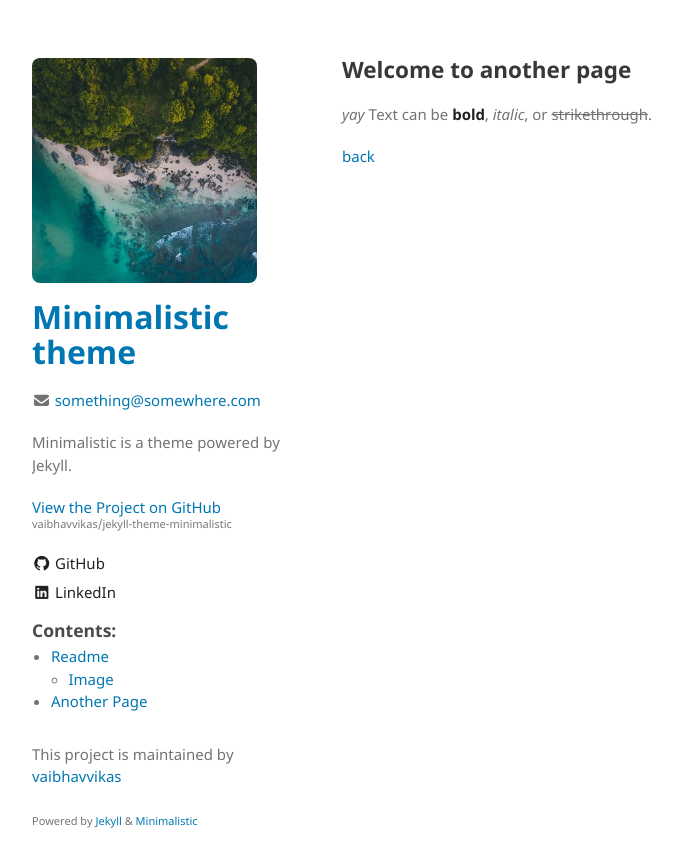
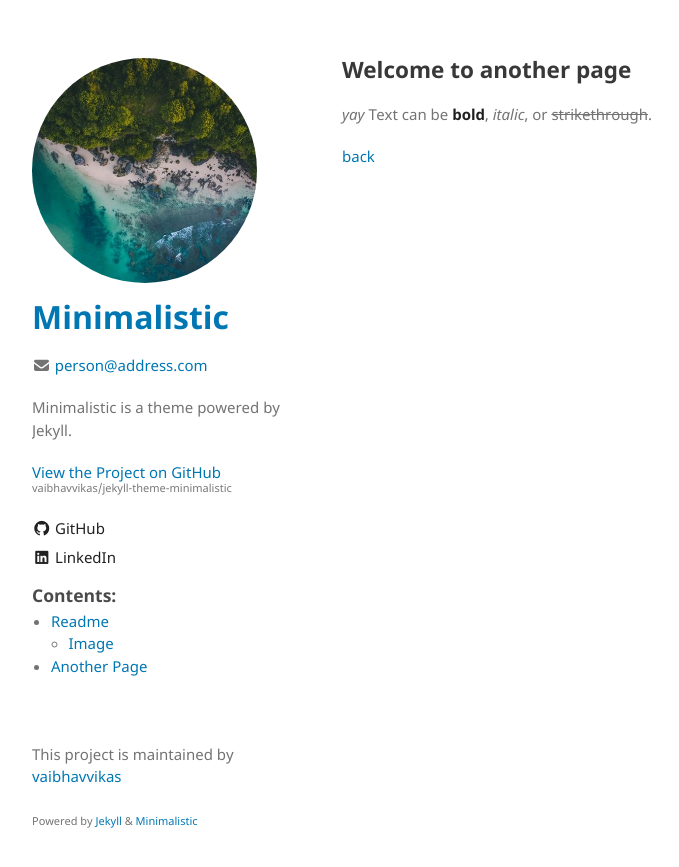
Before and after one commit to vaibhavvikas/jekyll-theme-minimalistic, a Jekyll site: the page built from another-page.md, in a window 1280 px wide. Shown: the top 867 px of the page, without its empty margins (178-857 px from the left). Built offline with Jekyll 4.4.1, drawn with Linux system fonts in a browser that asks for light colours; our own code applies the rules of GitHub Pages for plain Markdown files.

Commit message:
Various bug fixes and features
1. Added Mobile View
2. Remove <style scoped> as its no longer supported.
3. Added smooth scrolling to sections.
4. Changed logo from square to circle.
5. Refactored Code

```diff
--- a/_config.yml
+++ b/_config.yml
@@ -1,6 +1,6 @@
-title: Minimalistic theme
+title: Minimalistic
 logo: /assets/img/logo.jpg
-email: something@somewhere.com
+email: person@address.com
 description: Minimalistic is a theme powered by Jekyll.
 favicon: true
 color-scheme: auto
--- /dev/null
+++ b/_includes/mobile.html
@@ -0,0 +1,25 @@
+<div class="link-wrapper-mobile" id="link-wrapper-mobile">
+    {% if site.platforms %}
+    {%- for platform in site.platforms %}
+    <nobr><a href="{{ platform.link }}" rel="me">{{ platform.icon }}&nbsp;{{ platform.name }}</a>
+    {%- unless forloop.last %}<span style="margin-left: 6px;"></span>{% endunless %}</nobr>
+    {%- endfor %}
+    {% endif %}
+
+    {% if site.navigation %}
+    <h3 class="sidebar-h3">Contents:</h3>
+    <ul class="content">
+    {%- for item in site.navigation %}
+      <li><a href="{{ item.link }}">{{ item.name }}</a>
+          {% if item.sublist %}
+          <ul class="sublist">
+              {%- for subitem in item.sublist %}
+              <li><a href="{{ subitem.link }}">{{ subitem.name }}</a></li>
+              {%- endfor %}
+          </ul>
+          {% endif %}
+      </li>
+    {%- endfor %}
+    </ul>
+    {% endif %}
+</div>
--- a/_includes/sidebar.html
+++ b/_includes/sidebar.html
@@ -1,34 +1,4 @@
 <div class="link-wrapper">
-  <style scoped>
-    h3 {
-        margin: 1em 0 0.25em 0;
-    }
-
-    ul.link a {
-      color:var(--clr-h1-and-bold);
-      text-decoration:none;
-    }
-
-    ul.link a:hover, a:focus {
-      color: var(--clr-a-text-hvr);
-    }
-
-    ul.content {
-      margin-left: -1.4em;
-    }
-
-    ul.content a:hover, a:focus {
-      text-decoration: underline;
-    }
-
-    .sublist {
-      margin: 0 0 0;
-    }
-
-    ul.sublist {
-      margin-left: -1.5em;
-    }
-  </style>
   {% if site.platforms %}
   <ul class="link">
     {%- for platform in site.platforms %}
@@ -38,7 +8,7 @@
   {% endif %}
 
   {% if site.navigation %}
-  <h3>Contents:</h3>
+  <h3 class="sidebar-h3">Contents:</h3>
   <ul class="content">
   {%- for item in site.navigation %}
     <li><a href="{{ item.link }}">{{ item.name }}</a>
--- a/_layouts/default.html
+++ b/_layouts/default.html
@@ -23,6 +23,7 @@
         <header>
           {%- include header.html -%}
         </header>
+        {% include mobile.html %}
         <div class="sidebar-footer">
           {%- include footer.html -%}
         </div>
--- a/_sass/jekyll-theme-minimalistic.scss
+++ b/_sass/jekyll-theme-minimalistic.scss
@@ -1,6 +1,10 @@
 @import "fonts";
 @import "colors";
 @import "rouge-github";
+
+html {
+  scroll-behavior: smooth;
+}
 
 body {
   background-color: var(--clr-bg);
@@ -59,14 +63,39 @@ a:hover small {
   text-decoration: underline;
 }
 
+ul.link a {
+  color:var(--clr-h1-and-bold);
+  text-decoration:none;
+}
+
+ul.link a:hover, a:focus {
+  color: var(--clr-a-text-hvr);
+}
+
+ul.content {
+  margin-left: -1.4em;
+}
+
+ul.content a:hover, a:focus {
+  text-decoration: underline;
+}
+
+.sublist {
+  margin: 0 0 0;
+}
+
+ul.sublist {
+  margin-left: -1.5em;
+}
+
 p.link {
   margin:0 0 4px;
 }
 
 ul.link {
-  list-style-type: none; /* Remove bullets */
-  margin: 0; /* To remove default bottom margin */
-  padding: 0.4px; /* To remove default left padding */
+  list-style-type: none;
+  margin: 0;
+  padding: 0.4px;
 }
 
 ul.link li + li {
@@ -75,6 +104,10 @@ ul.link li + li {
 
 ul.link:last-child {
   margin-bottom: 6px;
+}
+
+.link-wrapper-mobile {
+  display: none !important;
 }
 
 .wrapper {
@@ -210,6 +243,19 @@ hr {
   flex-basis: content;
 }
 
+.sidebar-h3 {
+  margin: 1em 0 0.25em 0;
+}
+
+#link-wrapper-mobile a {
+  color:var(--clr-h1-and-bold);
+  text-decoration:none;
+}
+
+#link-wrapper-mobile a:hover, a:focus {
+  color: var(--clr-a-text-hvr);
+}
+
 
 @media print, screen and (max-width: 960px) {
 
@@ -233,6 +279,29 @@ hr {
 }
 
 @media print, screen and (max-width: 720px) {
+  body {
+    word-wrap:break-word;
+  }
+
+  header {
+    padding:0;
+    overflow-x: hidden;
+  }
+
+  header ul, header p.view {
+    position:static;
+  }
+  .link-wrapper {
+    display: none !important;
+  }
+
+  .link-wrapper-mobile {
+    display:block !important;
+  }
+
+  .link-wrapper-mobile {
+    margin-bottom: 20px;
+  }
 
   .sidebar {
     float: none;
@@ -264,10 +333,6 @@ hr {
     overflow-x: hidden;
   }
 
-  header {
-    padding-right:320px;
-  }
-
   section {
     border:1px solid var(--clr-splitter-blockquote-and-section);
     border-width:1px 0;
@@ -286,21 +351,6 @@ hr {
 
   .logo {
     display: none !important;
-  }
-}
-
-@media print, screen and (max-width: 720px) {
-  body {
-    word-wrap:break-word;
-  }
-
-  header {
-    padding:0;
-    overflow-x: hidden;
-  }
-
-  header ul, header p.view {
-    position:static;
   }
 
   pre, code {
--- a/assets/css/style.scss
+++ b/assets/css/style.scss
@@ -4,9 +4,9 @@
 @import "jekyll-theme-minimalistic";
 
 .logo {
-    -webkit-border-radius: 8px;
-    -moz-border-radius: 8px;
-    border-radius: 8px;
+    -webkit-border-radius: 100%;
+    -moz-border-radius: 100%;
+    border-radius: 100%;
     margin-bottom: 10px;
 }
 
```
Also changed, not shown: jekyll-theme-minimalistic.gemspec.
